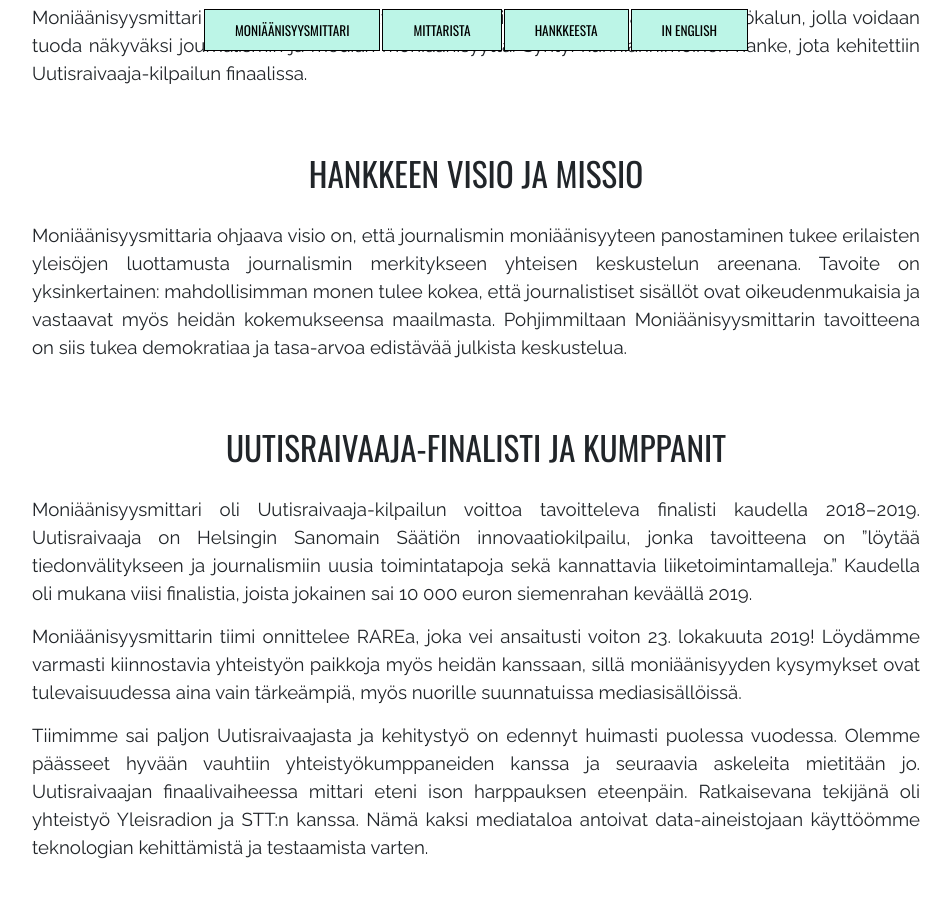
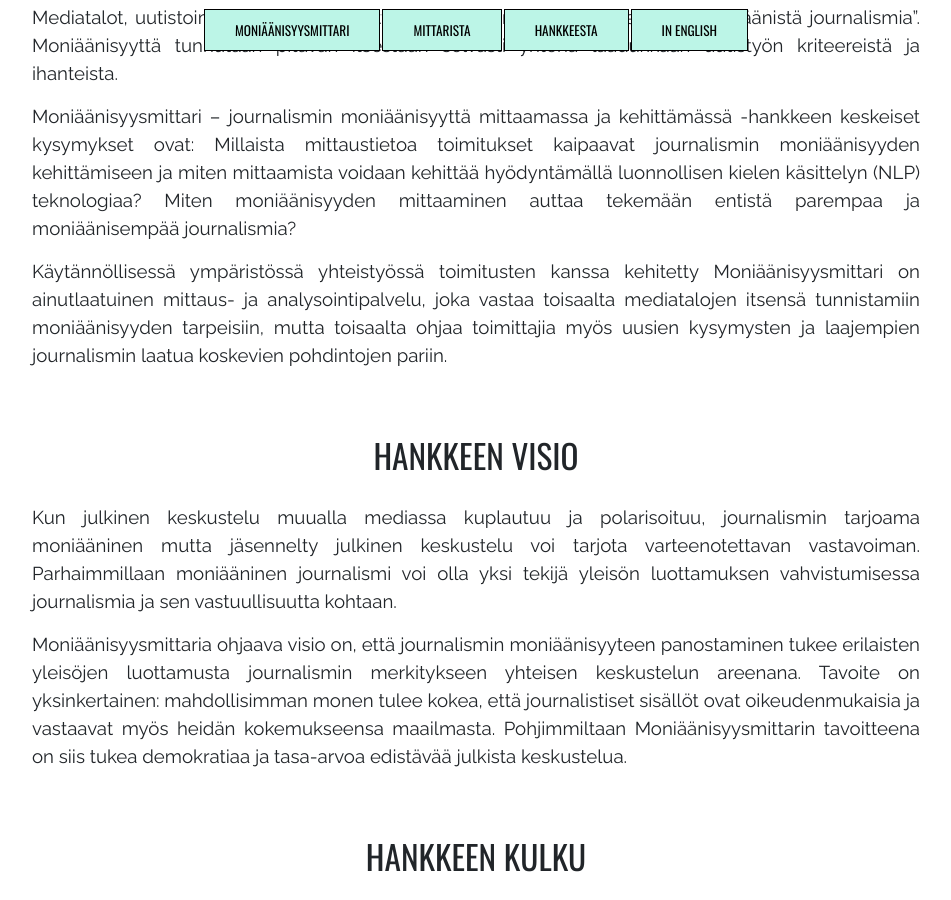
Before and after one commit to Sopiva-Sovittelujournalistit/moniaanisyysmittari-pages, a Jekyll site: the page built from hanke.md, in a window 1280 px wide and 900 px high, scrolled down 373 px. Shown: the whole window, without its empty margins (164-1115 px from the left). Built offline with Jekyll 4.4.1, drawn with Linux system fonts in a browser that asks for light colours; some of the changed text lies outside the part shown.

Commit message:
Hanke page text updates

```diff
--- a/hanke.md
+++ b/hanke.md
@@ -6,21 +6,36 @@
 
 
 
-Moniäänisyysmittari syntyi, kun pieni mutta sitäkin aktiivisempi tiimi päätti luoda työkalun, jolla voidaan tuoda näkyväksi journalismin ja median moniäänisyyttä. Syntyi kunnianhimoinen hanke, jota kehitettiin Uutisraivaaja-kilpailun finaalissa.
+Mediatalot, uutistoimitukset ja päätoimittajat kertovat mielellään tekevänsä ”moniäänistä journalismia”. Moniäänisyyttä tunnutaan pitävän itsestään selvästi yhtenä laadukkaan uutistyön kriteereistä ja ihanteista.
 
-## HANKKEEN VISIO JA MISSIO
+Moniäänisyysmittari – journalismin moniäänisyyttä mittaamassa ja kehittämässä -hankkeen keskeiset kysymykset ovat: Millaista mittaustietoa toimitukset kaipaavat journalismin moniäänisyyden kehittämiseen ja miten mittaamista voidaan kehittää hyödyntämällä luonnollisen kielen käsittelyn (NLP) teknologiaa? Miten moniäänisyyden mittaaminen auttaa tekemään entistä parempaa ja moniäänisempää journalismia?
+
+Käytännöllisessä ympäristössä yhteistyössä toimitusten kanssa kehitetty Moniäänisyysmittari on ainutlaatuinen mittaus- ja analysointipalvelu, joka vastaa toisaalta mediatalojen itsensä tunnistamiin moniäänisyyden tarpeisiin, mutta toisaalta ohjaa toimittajia myös uusien kysymysten ja laajempien journalismin laatua koskevien pohdintojen pariin.
+
+## HANKKEEN VISIO
+Kun julkinen keskustelu muualla mediassa kuplautuu ja polarisoituu, journalismin tarjoama moniääninen mutta jäsennelty julkinen keskustelu voi tarjota varteenotettavan vastavoiman. Parhaimmillaan moniääninen journalismi voi olla yksi tekijä yleisön luottamuksen vahvistumisessa journalismia ja sen vastuullisuutta kohtaan.
+
 Moniäänisyysmittaria ohjaava visio on, että journalismin moniäänisyyteen panostaminen tukee erilaisten yleisöjen luottamusta journalismin merkitykseen yhteisen keskustelun areenana. Tavoite on yksinkertainen: mahdollisimman monen tulee kokea, että journalistiset sisällöt ovat oikeudenmukaisia ja vastaavat myös heidän kokemukseensa maailmasta. Pohjimmiltaan Moniäänisyysmittarin tavoitteena on siis tukea demokratiaa ja tasa-arvoa edistävää julkista keskustelua.
 
-## UUTISRAIVAAJA-FINALISTI JA KUMPPANIT
-Moniäänisyysmittari oli Uutisraivaaja-kilpailun voittoa tavoitteleva finalisti kaudella 2018–2019. Uutisraivaaja on Helsingin Sanomain Säätiön innovaatiokilpailu, jonka tavoitteena on ”löytää tiedonvälitykseen ja journalismiin uusia toimintatapoja sekä kannattavia liiketoimintamalleja.” Kaudella oli mukana viisi finalistia, joista jokainen sai 10 000 euron siemenrahan keväällä 2019.
+## HANKKEEN KULKU
+Media-alan tutkimussäätiö päätti rahoittaa Moniäänisyysmittarihanketta noin 22 000 eurolla helmikuussa 2021. Hankkeen ohjausryhmä koottiin saman tien ja käytännön työ alkoi syksyllä 2021.
 
-Moniäänisyysmittarin tiimi onnittelee RAREa, joka vei ansaitusti voiton 23. lokakuuta 2019! Löydämme varmasti kiinnostavia yhteistyön paikkoja myös heidän kanssaan, sillä moniäänisyyden kysymykset ovat tulevaisuudessa aina vain tärkeämpiä, myös nuorille suunnatuissa mediasisällöissä.
+Hankkeessa työskentelee tutkimusryhmä, jota johtaa journalistiikan apulaisprofessori Laura Ahva.
+Moniäänisyysmittarin kehittäminen ja hakuominaisuuksien rakentaminen vaatii niin teknistä, sisällöllistä kuin käsitteellistä kehittelyä. Työhön liittyy monenlaisia sisällöllisiä ja teknisiä valintoja, jotka liittyvät mm. siihen, mitä ulottuvuuksia moniäänisyyden laajasta käsitteestä on hyödyllisintä mitata, ja miten nämä valinnat vaikuttavat toimitusten ymmärrykseen moniäänisyydestä. Tekniseltä puolelta on päätettävä muun muassa, mitä mediatalon olemassa olevaa dataa mittari voi käyttää, mitä dataa kannattaa kerätä ja miten mittarin käyttöliittymä suunnitellaan, jotta se tukisi journalistista työtä parhaalla mahdollisella tavalla.
 
-Tiimimme sai paljon Uutisraivaajasta ja kehitystyö on edennyt huimasti puolessa vuodessa. Olemme päässeet hyvään vauhtiin yhteistyökumppaneiden kanssa ja seuraavia askeleita mietitään jo. Uutisraivaajan finaalivaiheessa mittari eteni ison harppauksen eteenpäin. Ratkaisevana tekijänä oli yhteistyö Yleisradion ja STT:n kanssa. Nämä kaksi mediataloa antoivat data-aineistojaan käyttöömme teknologian kehittämistä ja testaamista varten.
+Hankkeen tutkimusotteena on design-tutkimus. Se on toimintatutkimuksellinen ote, jonka tavoitteena on kehittää sekä teoriaa että käytännön sovelluksia. Design-tutkimusta on käytetty laajasti tietotekniikan tutkimuksessa, jossa se on nähty tukevan poikkitieteellistä työskentelyprosessia.
+Tässä hankkeessa design-tutkimuksen kohteena on paitsi Moniäänisyysmittarin kehitystyö, jota tehdään yhdessä STT:n ja Kalevan kanssa, myös erityisesti Kalevassa toteutettavat moniäänisyystyöpajat, joiden päätarkoituksena on kehittää moniäänistä journalismia yhdessä toimittajien kanssa. Työpajoissa mittaria päästään kokeilemaan käytännössä ja antamaan ensikäden palautetta sen toimivuudesta, ja tätä kautta kehittämään mittaria edelleen. Tutkimuksen aineistona on koko prosessi, joka dokumentoidaan jatkoanalyysejä varten.
 
-## HANKKEEN TAUSTA: SOVITTELUJOURNALISMI
-Sovittelujournalismi on ajattelun ja toiminnan tapa, joka auttaa hahmottamaan ristiriitoja muuten kuin vain vastakkainasetteluna. Se pyrkii ehkäisemään ja purkamaan vastakkainasetteluja yhteiskunnassa sekä luomaan keskusteluyhteyden eri tavoin ajattelevien ihmisten välille. Näiden ajatusten pohjalta syntyi Sovittelujournalistien yhdistys Sopiva ry.
+## TUTKIMUSYMPÄRISTÖ JA TOTEUTTAJAT
+Moniäänisyysmittari-hanke yhdistää Tampereen yliopiston hiljattain perustetun Informaatioteknologian ja viestintätieteiden tiedekunnan (ITC) sisäistä osaamista uudella tavalla. Hanke edustaa yhteiskuntatutkimusta, johon sovelletaan ja jossa kehitetään tietoteknologiaan perustuvia menetelmiä. Tutkimus tuo yhteen kaksi tutkimusryhmää: viestinnän yksikön puolelta Tutkimuskeskus Cometin journalistiikan tutkimusryhmän (johtaa apulaisprofessori Laura Ahva) sekä tietotekniikan yksiköstä Tampere Natural Language Processing (NLP) -tutkimusryhmän (johtaa professori Jyrki Nummenmaa).
 
-Yhdistys on tilaisuuksissaan ja toiminnassaan kuullut monia toimittajien kokemuksia ja ajatuksia. Yhdistyksen aktiivit tunnistivat tarpeen luoda uudenlainen työkalu journalismin sisältöjen ja näkökulmien arvioimiseksi ja mittaamiseksi. Näin syntyi Moniäänisyysmittari.
+Journalismin tutkimuksen puolella hanke kytkeytyy Tutkimuskeskus Cometin sovittelun ja vastuullisuuden tutkimuslinjoihin. Tietojenkäsittelytieteen näkökulmasta tämä hanke linkittyy NLP-tutkimusryhmän aikaisempiin projekteihin, ”Voices of Democracy” ja ”Eettinen tekoälyn hyödyntäminen yhteiskunnan ohjauksessa”, joissa on hyödynnetty ja hyödynnetään tekstianalyysia mm. informaation ekstraktointiin tekstistä.
 
-Tiimissämme yhdistyy osaamista ja kokemusta ohjelmoinnin, journalismin, viestinnän ja mediatutkimuksen aloilta. Siksi ymmärrämme niin mediatalojen ja toimitusten arkea, analytiikka- ja ohjelmistopalvelujen maailmaa kuin yleisöjen ja yhteiskunnan näkökulmaa journalismiin ja julkiseen keskusteluun.
+Moniäänisyysmittari-hanke on osa tutkija Matleena Ylikosken väitöstutkimusta Journalismin moniäänisyys – ihanne, määre ja mahdollisuus. Väitöstutkimus koostuu kolmesta toistensa varaan rakentuvasta osiosta: Ensimmäisen osan tehtävänä on selvittää, mitä moniääninen journalismi on tutkimuksen ja medioiden itseymmärryksen mukaan (aineistona tutkimuskirjallisuuden lisäksi toimittajien haastattelut, mediatalojen sisäiset ohjausdokumentit sekä lehtijutut). Toisessa osassa kehitetään moniäänisyyden mittaamista (Moniäänisyysmittari) ja kolmannessa osassa tutkitaan, miten moniäänisempää journalismia käytännössä tehdään ja mihin sillä pyritään (toimintatutkimukselliset työpajat toimituksissa). Väitöstutkimusta rahoittaa Journalistisen kulttuurin edistämissäätiö JOKES.
+
+LINKKEJÄ ETEENPÄIN
+- [Hankkeen esittelysivu ja yhteystiedot (tuni.fi)](https://www.tuni.fi/fi/tutkimus/moniaanisyysmittari-journalismin-moniaanisyytta-mittaamassa-ja-kehittamassa#expander-trigger--field-project-cooperators)
+- [Journalismin, viestinnän ja median tutkimuskeskus Comet (tuni.fi)](https://research.tuni.fi/comet/)
+- [Tampere Natural Language Processing Group (tuni.fi)](https://www.tuni.fi/en/research/tampere-natural-language-processing-nlp-group)
+- [Sovittelujournalismin käsikirja (sovittelujournalismi.fi)](https://sovittelujournalismi.fi/kasikirja/kolme-periaatetta/)
+- [Sopiva Sovittelujournalistit ry (sopiva.org)](https://www.sopiva.org/)
```
